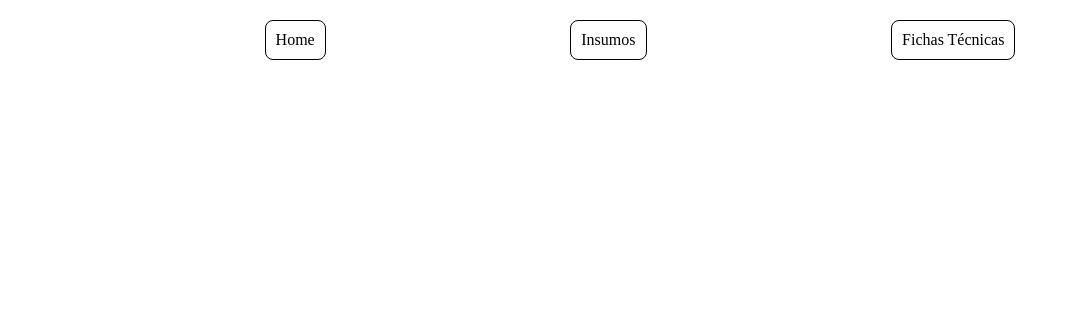
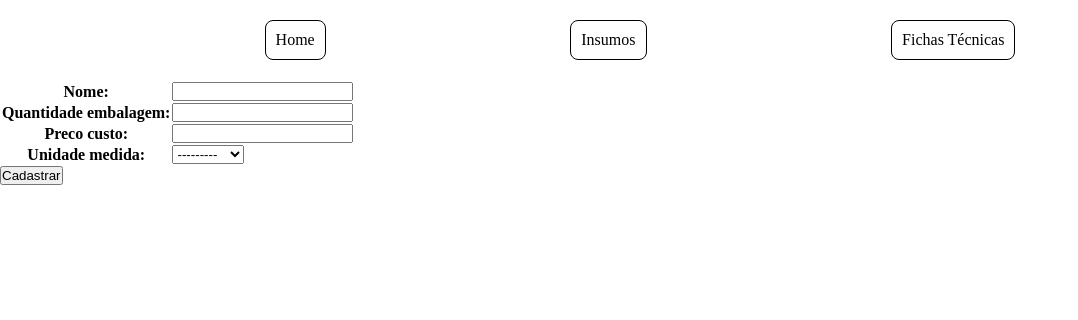
Before and after one commit to felipefalleiros/sistema-ficha-tecnica, a Django app: template gastrolab/insumos/templates/insumos/cadastro_insumos.html in a window 1280 px wide. Shown: the top 320 px of the page, without its empty margins (0-1078 px from the left). Run offline with Django 5.2, Linux system fonts and the light colour scheme; the template is opened without the code that fills it: values that come from a table or form of the project are taken from there, others are empty.

Commit message:
feat: criar form

```diff
--- a/gastrolab/gastrolab/urls.py
+++ b/gastrolab/gastrolab/urls.py
@@ -16,7 +16,14 @@ Including another URLconf
 """
 from django.contrib import admin
 from django.urls import path
+from django.conf import settings
+from django.conf.urls.static import static
+from core.views import home_view
+from insumos.views import insumo_view, new_insumo_view
 
 urlpatterns = [
     path('admin/', admin.site.urls),
-]
+    path('', home_view, name='home'),
+    path('insumos/', insumo_view, name='listar_insumos'),
+    path('cadastrar_insumos/', new_insumo_view, name='cadastrar_insumos'),
+]+ static(settings.STATIC_URL, document_root=settings.STATIC_ROOT)
--- /dev/null
+++ b/gastrolab/insumos/forms.py
@@ -0,0 +1,18 @@
+from django.forms import models
+from .models import Insumo
+
+class InsumoForm(models.ModelForm):
+    class Meta:
+        model = Insumo
+        fields = [  'nome',
+                    'quantidade_embalagem',
+                    'preco_custo',
+                    'unidade_medida'
+                ]
+
+    def clean_preco_custo(self):
+        preco = self.cleaned_data.get('preco_custo')
+        print(preco)
+        if preco == 0:
+            self.add_error('preco_custo', 'O Valor deve ser maior que 0 (Zero)')
+        return preco
--- a/gastrolab/insumos/templates/insumos/cadastro_insumos.html
+++ b/gastrolab/insumos/templates/insumos/cadastro_insumos.html
@@ -1,3 +1,13 @@
-{% extends 'gastrolab/templates/base.html' %}
+{% extends 'base.html' %}
 
 {% block title %}Cadastro de Insumos{%  endblock %}
+
+{% block content %}
+<form method="POST">
+    {% csrf_token %}
+    <table>
+        {{new_insumo_form.as_table}}
+    </table>
+    <input type="submit" value="Cadastrar">
+</form>
+{% endblock %}
```
Also changed, not shown: gastrolab/insumos/templates/insumos/insumos.html (added, +13 -0 lines), gastrolab/insumos/views.py (+26 -2 lines).
